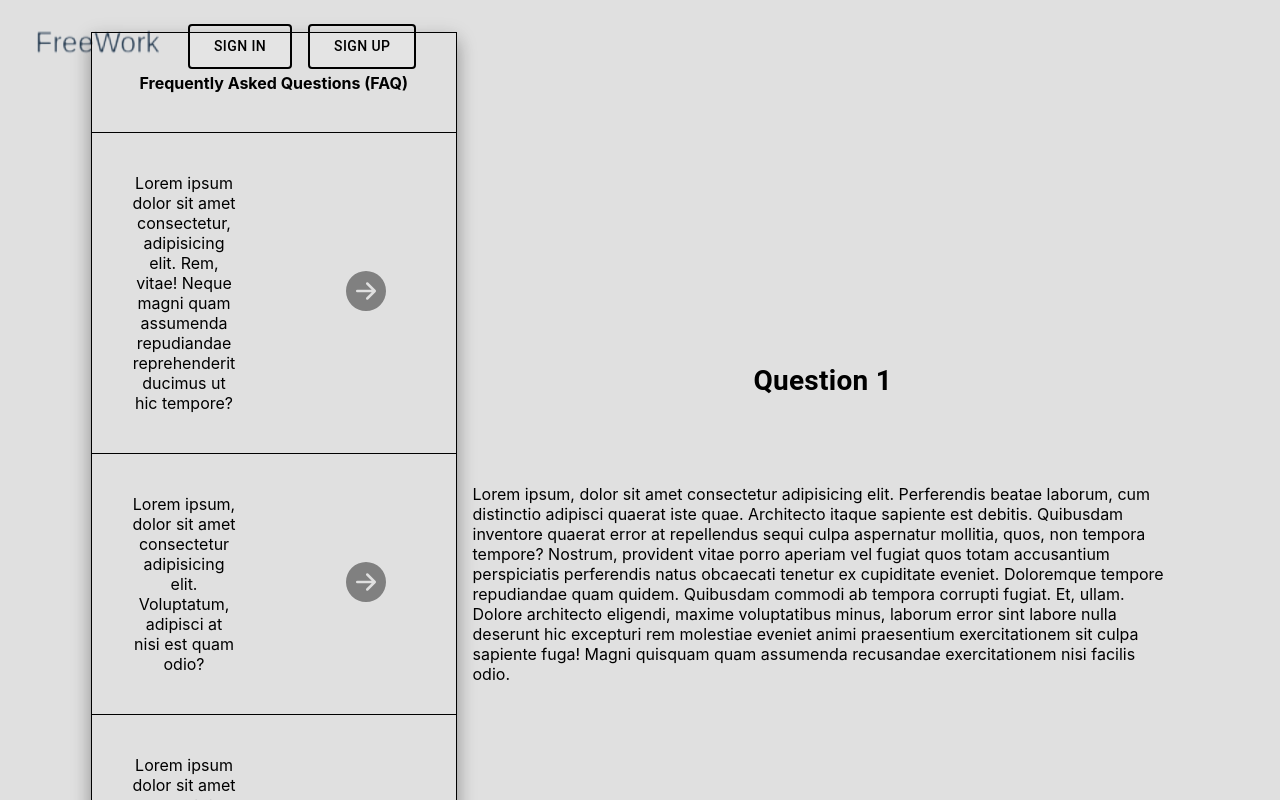
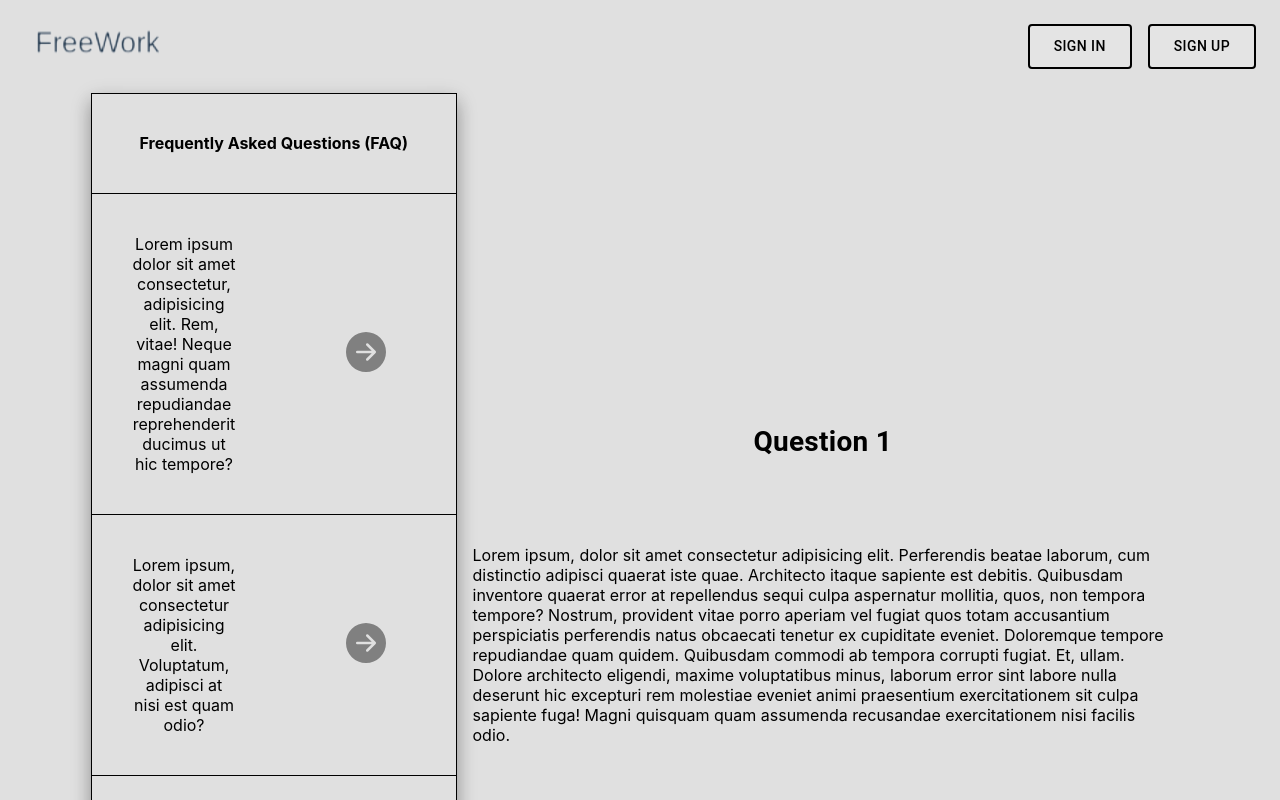
Before and after one commit to truthfulcode/marketplace-frontend, a Next.js app: page /faq in a window 1280 px wide. Shown: the top 800 px of the page. Built offline with nearby package versions, Linux system fonts and the light colour scheme.

Commit message:
minor fixes

```diff
--- a/components/Navbar.tsx
+++ b/components/Navbar.tsx
@@ -5,7 +5,7 @@ import { MainButton } from './StyledComponents'
 
 const Navbar = ({signIn = true, signUp = true}) => {
   return (
-    <Box position="static" sx={{position:"absolute", marginBottom:"0", p:0,flexDirection:"row", display:"flex", alignItems:"center", backgroundColor:"transparent"}}>
+    <Box position="static" sx={{p:0,flexDirection:"row", display:"flex", alignItems:"center", backgroundColor:"transparent"}}>
         <Box sx={{flex:1}}>
             <Image src="/img/logo.png" alt="FreeWork logo" height={48} width={164}/>
         </Box>
--- a/pages/index.tsx
+++ b/pages/index.tsx
@@ -37,7 +37,7 @@ export default function Home() {
         </TitleText>
         <Grid container spacing={2}>
           {["Web Design","Programming","Audio & Music","Business","Writing & Translation","Marketing",].map((value,index)=>(
-            <Grid item sx={{flexDirection:"column", ...styles.center }} key={`${value}+${index}`} xs={4}>
+            <Grid item sx={{flexDirection:"column", ...styles.center }} key={index} xs={4}>
               <Box sx={{border:"2px solid black",borderRadius:16, p:2, m:1}}>
                 <Image width={40} height={40} alt="category image" src={"/img/landing-categories/landingCategory"+(index).toString()+".png"}/>
               </Box>
```
